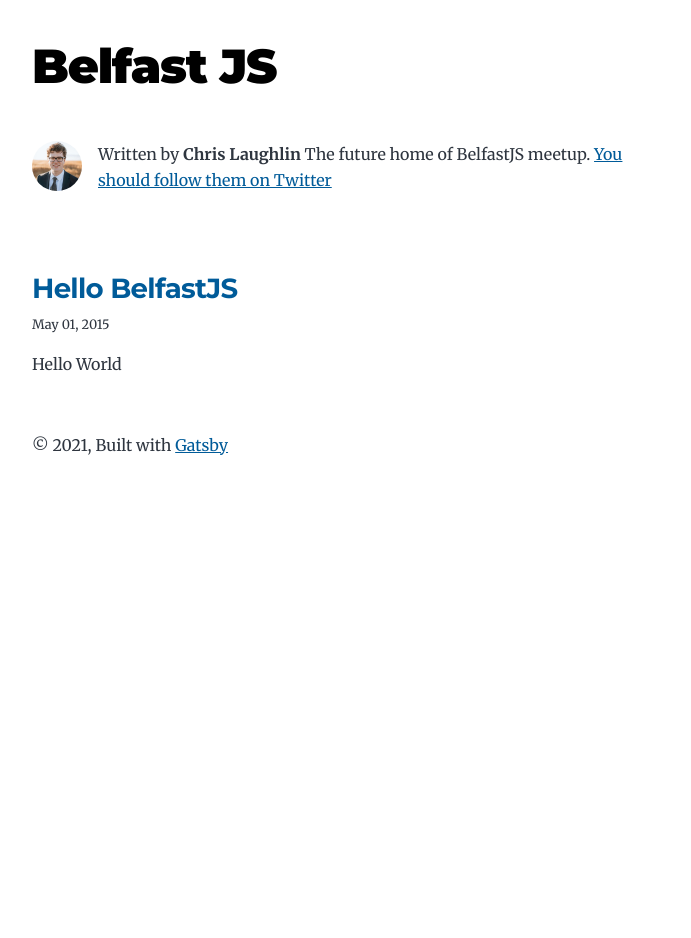
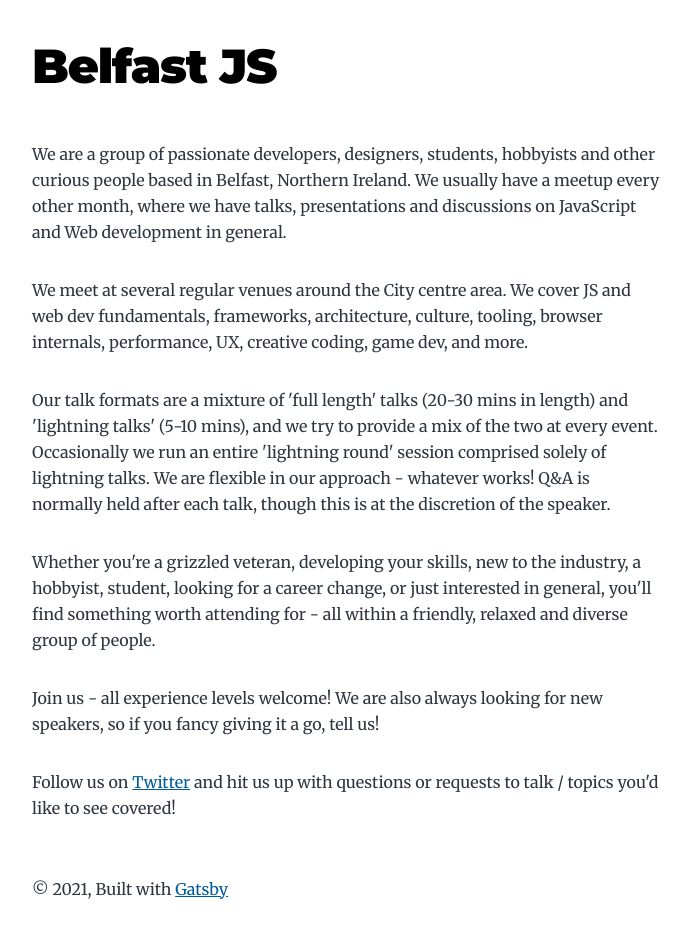
Before and after one commit to chrislaughlin/belfastjs, a Gatsby site: page / in a window 1280 px wide. Shown: the whole page, without its empty margins (292-983 px from the left). Before the commit the page ends 800 px from the top, so only its background shows below. Built offline with nearby package versions, Linux system fonts and the light colour scheme; Gatsby itself is replaced by a stand-in of ours.

Commit message:
temp details

```diff
--- a/src/components/bio.js
+++ b/src/components/bio.js
@@ -32,7 +32,7 @@ const Bio = () => {
 
   return (
     <div className="bio">
-      <StaticImage
+      {/* <StaticImage
         className="bio-avatar"
         layout="fixed"
         formats={["AUTO", "WEBP", "AVIF"]}
@@ -41,7 +41,7 @@ const Bio = () => {
         height={50}
         quality={95}
         alt="Profile picture"
-      />
+      /> */}
       {author?.name && (
         <p>
           Written by <strong>{author.name}</strong> {author?.summary || null}
--- a/src/pages/index.js
+++ b/src/pages/index.js
@@ -9,25 +9,43 @@ const BlogIndex = ({ data, location }) => {
   const siteTitle = data.site.siteMetadata?.title || `Title`
   const posts = data.allMarkdownRemark.nodes
 
-  if (posts.length === 0) {
-    return (
-      <Layout location={location} title={siteTitle}>
-        <Seo title="All posts" />
-        <Bio />
-        <p>
-          No blog posts found. Add markdown posts to "content/blog" (or the
-          directory you specified for the "gatsby-source-filesystem" plugin in
-          gatsby-config.js).
-        </p>
-      </Layout>
-    )
-  }
+  // if (posts.length === 0) {
+  //   return (
+  //     <Layout location={location} title={siteTitle}>
+  //       <Seo title="All posts" />
+  //       <Bio />
+  //       <p>
+  //         No blog posts found. Add markdown posts to "content/blog" (or the
+  //         directory you specified for the "gatsby-source-filesystem" plugin in
+  //         gatsby-config.js).
+  //       </p>
+  //     </Layout>
+  //   )
+  // }
 
   return (
     <Layout location={location} title={siteTitle}>
       <Seo title="All posts" />
-      <Bio />
-      <ol style={{ listStyle: `none` }}>
+      {/* <Bio /> */}
+      <p>
+      We are a group of passionate developers, designers, students, hobbyists and other curious people based in Belfast, Northern Ireland. We usually have a meetup every other month, where we have talks, presentations and discussions on JavaScript and Web development in general.
+      </p>
+      <p>
+      We meet at several regular venues around the City centre area. We cover JS and web dev fundamentals, frameworks, architecture, culture, tooling, browser internals, performance, UX, creative coding, game dev, and more.
+      </p>
+      <p>
+      Our talk formats are a mixture of 'full length' talks (20-30 mins in length) and 'lightning talks' (5-10 mins), and we try to provide a mix of the two at every event. Occasionally we run an entire 'lightning round' session comprised solely of lightning talks. We are flexible in our approach - whatever works! Q&A is normally held after each talk, though this is at the discretion of the speaker.
+      </p>
+      <p>
+      Whether you're a grizzled veteran, developing your skills, new to the industry, a hobbyist, student, looking for a career change, or just interested in general, you'll find something worth attending for - all within a friendly, relaxed and diverse group of people.
+      </p>
+      <p>
+      Join us - all experience levels welcome! We are also always looking for new speakers, so if you fancy giving it a go, tell us!
+      </p>
+      <p>
+      Follow us on <a href="https://twitter.com/BelfastJS">Twitter</a> and hit us up with questions or requests to talk / topics you'd like to see covered!
+      </p>
+      {/* <ol style={{ listStyle: `none` }}>
         {posts.map(post => {
           const title = post.frontmatter.title || post.fields.slug
 
@@ -58,7 +76,7 @@ const BlogIndex = ({ data, location }) => {
             </li>
           )
         })}
-      </ol>
+      </ol> */}
     </Layout>
   )
 }
```
